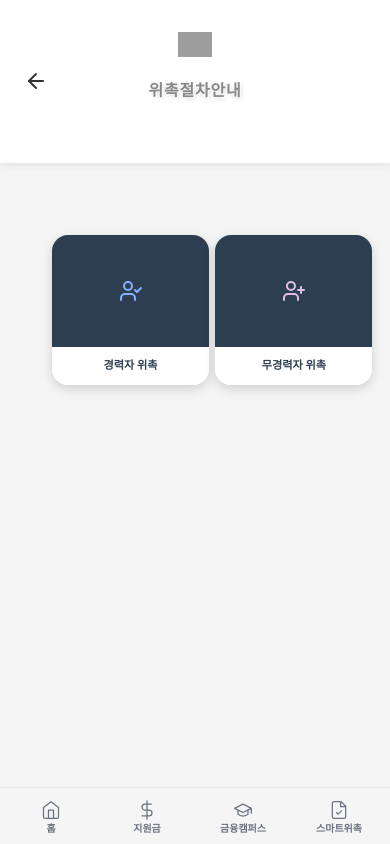
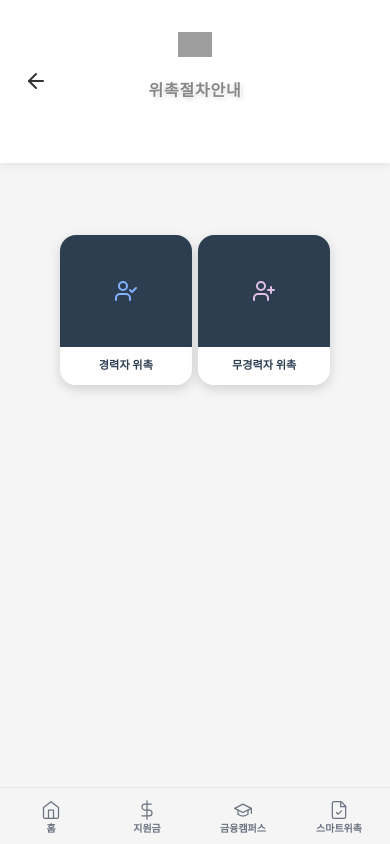
Before and after one commit to kim01033226699-lgtm/smartlink, a Next.js app: page /guidebook/onboarding in a window 390 px wide. Built offline with nearby package versions, Linux system fonts and the light colour scheme; no server answers; grey boxes are pictures that could not be loaded.

Commit message:
재수정

```diff
--- a/app/guidebook/onboarding/onboarding.css
+++ b/app/guidebook/onboarding/onboarding.css
@@ -156,7 +156,9 @@
   gap: 0.75rem;
   max-width: 700px;
   margin: 0 auto;
-  padding: 1rem;
+  padding: 1rem 1rem;
+  width: 100%;
+  box-sizing: border-box;
 }
 
 .empty-spacer {
@@ -934,13 +936,15 @@
     display: grid;
     grid-template-columns: repeat(2, 1fr);
     gap: 0.4rem;
-    padding: 0.5rem;
+    padding: 0.5rem 1rem;
     margin: 1rem auto;
+    width: 100%;
+    box-sizing: border-box;
   }
 
   .onboarding-page .category-box {
     min-height: 150px;
-    min-width: 157px;
+
   }
 
   .onboarding-page .category-icon {
```
